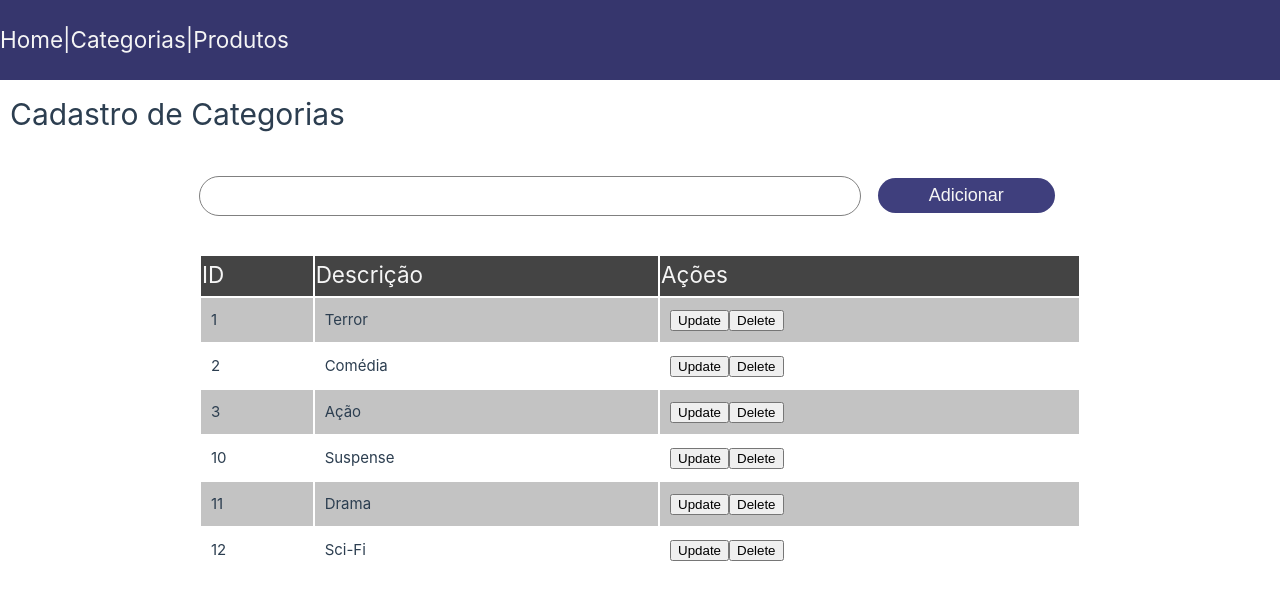
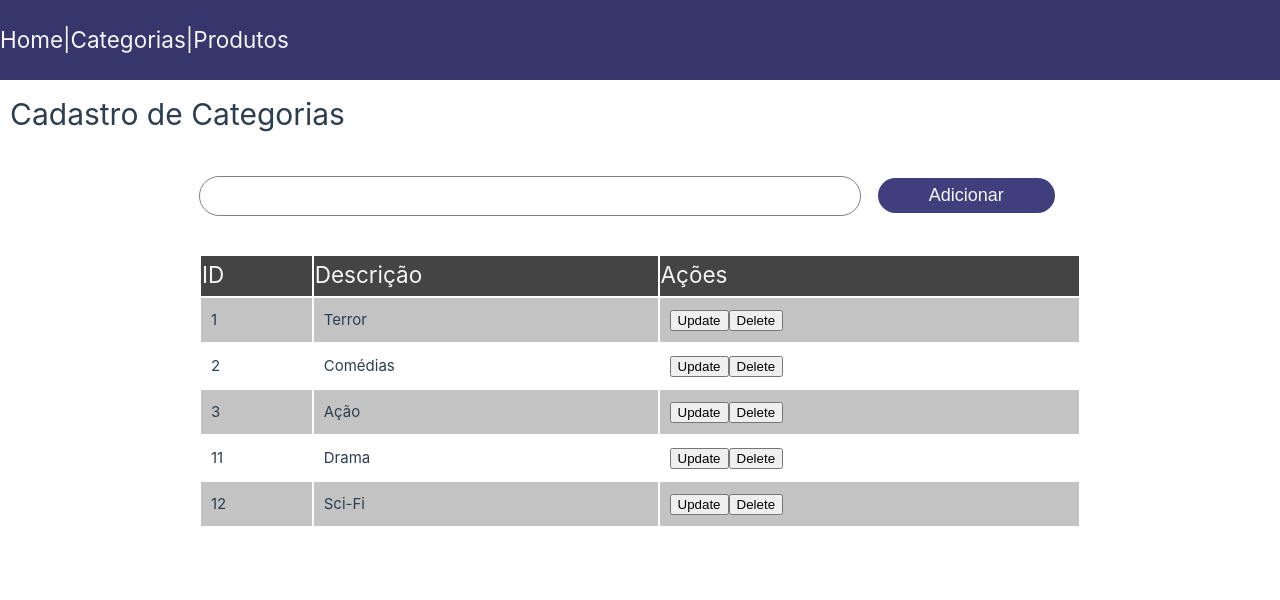
Before and after one commit to eduardo-da-silva/vue-product-category-bsi, a Vue app: page /categorias in a window 1280 px wide. Shown: the top 600 px of the page. Built offline with nearby package versions, Linux system fonts and the light colour scheme; data requests are answered from the project's data file.

Commit message:
Create component to list categories

```diff
--- a/db/db.json
+++ b/db/db.json
@@ -6,15 +6,11 @@
     },
     {
       "id": 2,
-      "description": "Comédia"
+      "description": "Comédias"
     },
     {
       "id": 3,
       "description": "Ação"
-    },
-    {
-      "id": 10,
-      "description": "Suspense"
     },
     {
       "id": 11,
@@ -35,11 +31,13 @@
     {
       "id": 1,
       "name": "Top Gun!",
-      "categoryId": "3",
-      "category": {
-        "id": 2,
-        "description": "Comédia"
-      },
+      "categoryId": 3,
+      "genreId": 1
+    },
+    {
+      "id": 2,
+      "name": "Novo Filme",
+      "categoryId": 11,
       "genreId": 1
     }
   ]
--- /dev/null
+++ b/src/components/category/ListCategory.vue
@@ -0,0 +1,71 @@
+<script>
+export default {
+  props: {
+    categories: {
+      type: Array,
+      required: true,
+    },
+  },
+};
+</script>
+<template>
+  <div class="category-list">
+    <table class="table">
+      <thead>
+        <tr>
+          <th class="text-left">
+            <span> <h2>ID</h2> </span>
+          </th>
+          <th class="text-left">
+            <span> <h2>Descrição</h2> </span>
+          </th>
+          <th class="text-left">
+            <span> <h2>Ações</h2> </span>
+          </th>
+        </tr>
+      </thead>
+      <tbody>
+        <tr v-for="category of categories" :key="category.id">
+          <td>{{ category.id }}</td>
+          <td>{{ category.description }}</td>
+          <td>
+            <button @click="$emit('edit', category)">Update</button>
+            <button @click="$emit('delete', category.id)">Delete</button>
+          </td>
+        </tr>
+      </tbody>
+    </table>
+  </div>
+</template>
+
+<style scoped>
+.category-list {
+  margin: 3% auto;
+  width: 70%;
+}
+table {
+  /* display: table; */
+  border-collapse: separate;
+  border-spacing: 2px;
+  border-color: gray;
+  width: 100%;
+}
+
+th {
+  border-bottom: 2px solid #444;
+  text-align: left;
+}
+
+td {
+  padding: 10px;
+}
+
+thead tr {
+  background-color: #444;
+  color: whitesmoke;
+}
+
+tbody tr:nth-child(odd) {
+  background-color: #c3c3c3;
+}
+</style>
--- a/src/stores/product.js
+++ b/src/stores/product.js
@@ -36,6 +36,7 @@ export const useProductStore = defineStore({
     },
     async updateProduct(product) {
       try {
+        delete product.category;
         await axios.put(
           `http://localhost:4000/products/${product.id}`,
           product
--- a/src/views/CategoryView.vue
+++ b/src/views/CategoryView.vue
@@ -1,8 +1,10 @@
 <script>
 import { mapState, mapStores, mapActions } from "pinia";
 import { useCategoryStore } from "@/stores/category";
+import ListCategory from "../components/category/ListCategory.vue";
 
 export default {
+  components: { ListCategory },
   data() {
     return {
       currentCategory: {
@@ -62,33 +64,11 @@ export default {
       {{ editing ? "Salvar" : "Adicionar" }}
     </button>
   </div>
-  <div class="category-list">
-    <table class="table">
-      <thead>
-        <tr>
-          <th class="text-left">
-            <span> <h2>ID</h2> </span>
-          </th>
-          <th class="text-left">
-            <span> <h2>Descrição</h2> </span>
-          </th>
-          <th class="text-left">
-            <span> <h2>Ações</h2> </span>
-          </th>
-        </tr>
-      </thead>
-      <tbody>
-        <tr v-for="category of categories" :key="category.id">
-          <td>{{ category.id }}</td>
-          <td>{{ category.description }}</td>
-          <td>
-            <button @click="prepareToUpdate(category)">Update</button>
-            <button @click="deleteItem(category.id)">Delete</button>
-          </td>
-        </tr>
-      </tbody>
-    </table>
-  </div>
+  <ListCategory
+    :categories="categories"
+    @delete="deleteItem"
+    @edit="prepareToUpdate"
+  />
 </template>
 
 <style scoped>
@@ -112,34 +92,8 @@ export default {
   border: 0;
 }
 
-.category-list,
 .category-form {
   margin: 3% auto;
   width: 70%;
 }
-table {
-  /* display: table; */
-  border-collapse: separate;
-  border-spacing: 2px;
-  border-color: gray;
-  width: 100%;
-}
-
-th {
-  border-bottom: 2px solid #444;
-  text-align: left;
-}
-
-td {
-  padding: 10px;
-}
-
-thead tr {
-  background-color: #444;
-  color: whitesmoke;
-}
-
-tbody tr:nth-child(odd) {
-  background-color: #c3c3c3;
-}
 </style>
--- a/src/views/ProductView.vue
+++ b/src/views/ProductView.vue
@@ -1,6 +1,7 @@
 <script>
 import { mapState, mapStores, mapActions } from "pinia";
 import { useProductStore } from "@/stores/product";
+import { useCategoryStore } from "@/stores/category";
 
 export default {
   data() {
@@ -17,6 +18,7 @@ export default {
   computed: {
     ...mapStores(useProductStore),
     ...mapState(useProductStore, ["products"]),
+    ...mapState(useCategoryStore, ["categories"]),
   },
   methods: {
     ...mapActions(useProductStore, [
@@ -24,6 +26,7 @@ export default {
       "saveProduct",
       "deleteProduct",
     ]),
+    ...mapActions(useCategoryStore, ["getAllCategories"]),
     async save() {
       try {
         const msg = await this.saveProduct(this.currentProduct);
@@ -49,6 +52,7 @@ export default {
   },
   async mounted() {
     try {
+      await this.getAllCategories();
       await this.getAllProducts();
     } catch (e) {
       alert(e);
@@ -60,7 +64,15 @@ export default {
   <h1>Cadastro de Produtos</h1>
   <div class="product-form">
     <input type="text" v-model="currentProduct.name" />
-    <input type="text" v-model="currentProduct.categoryId" />
+    <select v-model="currentProduct.categoryId">
+      <option
+        v-for="category in categories"
+        :value="category.id"
+        :key="category.id"
+      >
+        {{ category.description }}
+      </option>
+    </select>
     <button @click="save">
       {{ editing ? "Salvar" : "Adicionar" }}
     </button>
@@ -100,12 +112,22 @@ export default {
 
 <style scoped>
 .product-form input {
-  width: 75%;
+  width: 40%;
   height: 40px;
   border-radius: 20px;
   border: 1px solid gray;
   padding-left: 20px;
   font-size: 1.2em;
+}
+
+.product-form select {
+  width: 30%;
+  height: 40px;
+  border-radius: 20px;
+  border: 1px solid gray;
+  padding-left: 20px;
+  font-size: 1.2em;
+  margin-left: 1%;
 }
 
 .product-form button {
```
